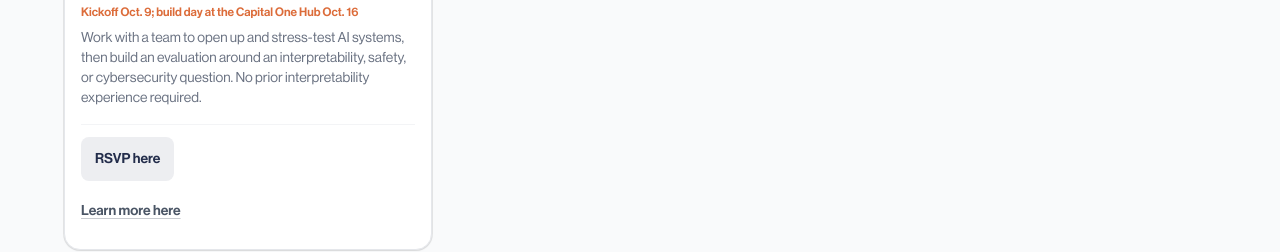
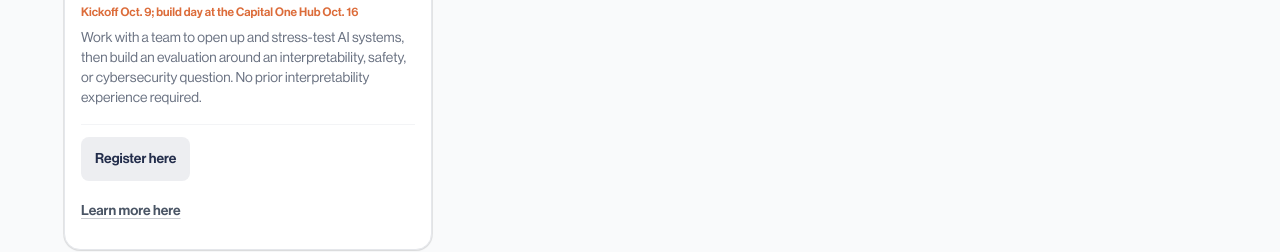
Before and after one commit to Virginia-AI-Security-Initiative/VAISI_Website, a Next.js app: page /events in a window 1280 px wide. Shown: the part 960-1212 px from the top of the page. Built offline with nearby package versions, Linux system fonts and the light colour scheme; no server answers.

Commit message:
updated text

```diff
--- a/app/events/page.tsx
+++ b/app/events/page.tsx
@@ -46,7 +46,7 @@ const upcomingEvents: UpcomingEvent[] = [
         description: "Work with a team to open up and stress-test AI systems, then build an evaluation around an interpretability, safety, or cybersecurity question. No prior interpretability experience required.",
         imageSrc: "/images/events/ai-safety-hackathon-2026.png",
         links: [
-            { label: "RSVP here", url: "https://forms.gle/cPgRN1kDqv9oPWd7A", emphasis: "primary" },
+            { label: "Register here", url: "https://forms.gle/cPgRN1kDqv9oPWd7A", emphasis: "primary" },
             { label: "Learn more here", url: "https://sig-uva.github.io/", emphasis: "subtle" },
         ],
     },
```
